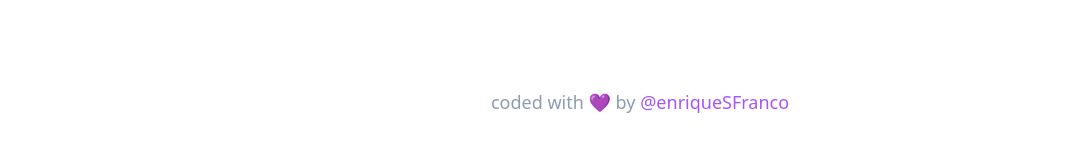
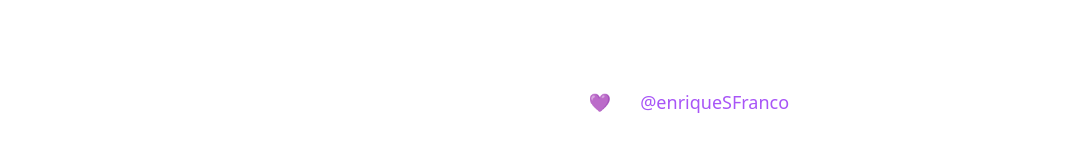
Before and after one commit to enriqueSFranco/toxicity-detection, a React (Vite) app in the folder frontend/: page / in a window 1280 px wide. Shown: the part 635-786 px from the top of the page, without its empty margins (0-1073 px from the left). Built offline with nearby package versions, Linux system fonts and the light colour scheme; no server answers.

Commit message:
feat: cambio de color del texto

```diff
--- a/frontend/src/components/Footer.tsx
+++ b/frontend/src/components/Footer.tsx
@@ -1,7 +1,7 @@
 function Footer () {
   return (
-    <footer className='w-full h-24 grid place-items-center'>
-      <p className='text-lg text-secondary-gray'>coded with 💜 by <a href='https://github.com/enriqueSFranco' target='_blank' rel='noreferrer' className='text-purple-500'>@enriqueSFranco</a></p>
+    <footer className='w-full h-24 grid place-items-center font-extralight'>
+      <p className='text-lg text-white/80'>coded with 💜 by <a href='https://github.com/enriqueSFranco' target='_blank' rel='noreferrer' className='text-purple-500'>@enriqueSFranco</a></p>
     </footer>
   )
 }
```
